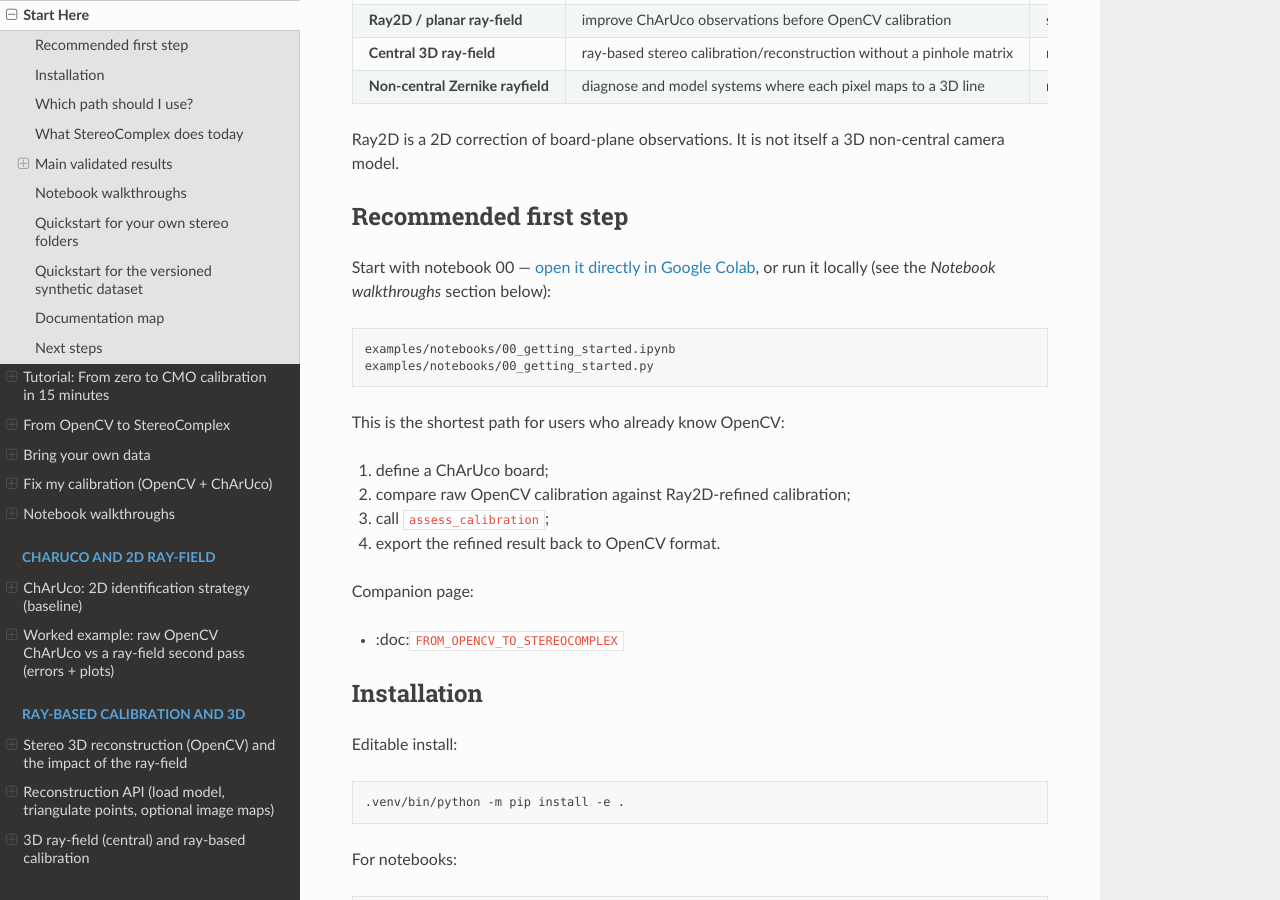
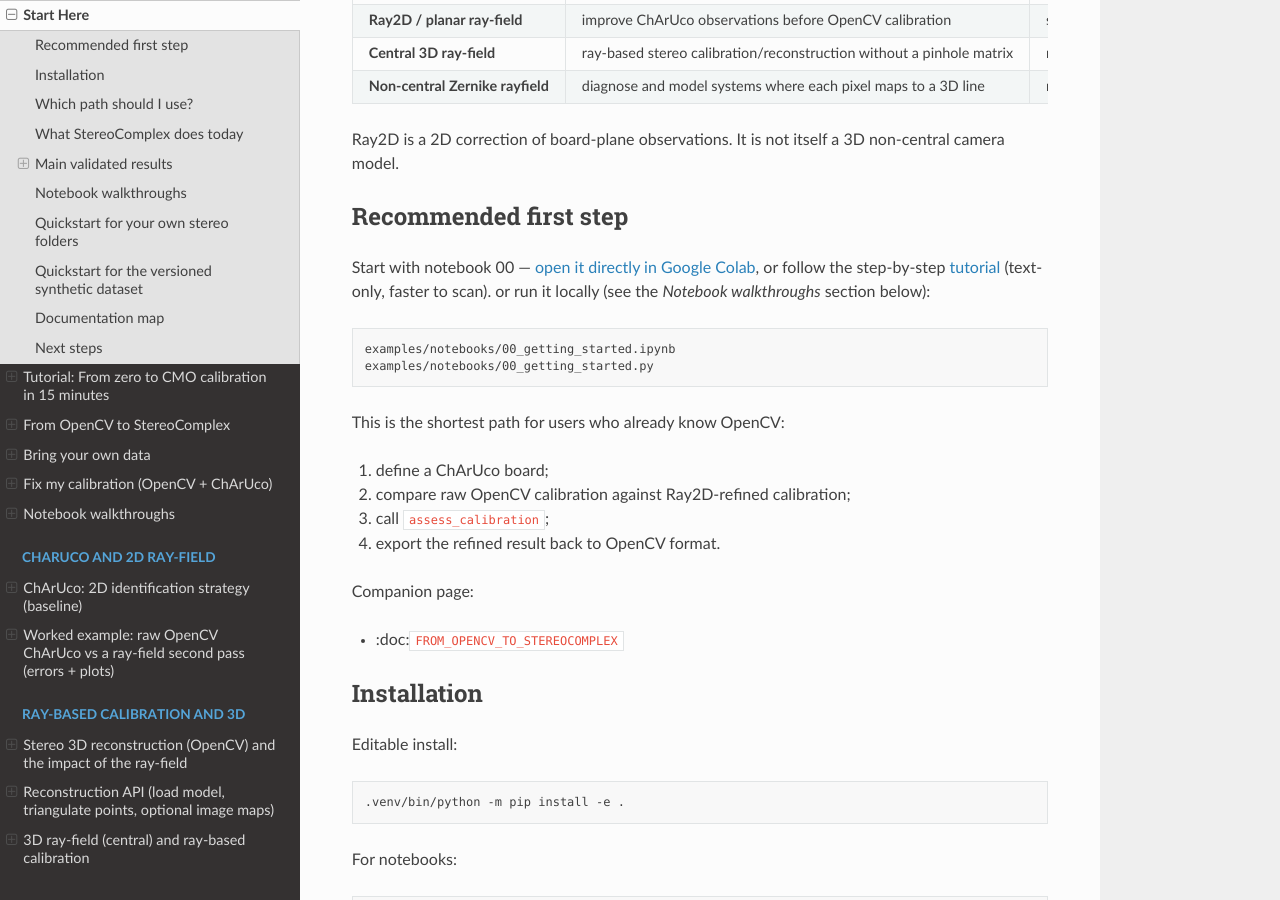
Before and after one commit to jeffwitz/StereoComplex, a Sphinx documentation site: the page built from docs/START_HERE.md, in a window 1280 px wide and 900 px high, scrolled down 309 px. Built offline with Sphinx 7.4.7 and the Read the Docs theme 3.1.0, drawn with Linux system fonts in a browser that asks for light colours.

Commit message:
docs: align first-read docs — add tutorial link to START_HERE

````diff
--- a/docs/START_HERE.md
+++ b/docs/START_HERE.md
@@ -15,6 +15,7 @@
 ## Recommended first step
 
 Start with notebook 00 — [open it directly in Google Colab](https://colab.research.google.com/github/jeffwitz/StereoComplex/blob/develop/examples/notebooks/00_getting_started.ipynb),
+or follow the step-by-step [tutorial](TUTORIAL) (text-only, faster to scan).
 or run it locally (see the *Notebook walkthroughs* section below):
 
 ```text
````
